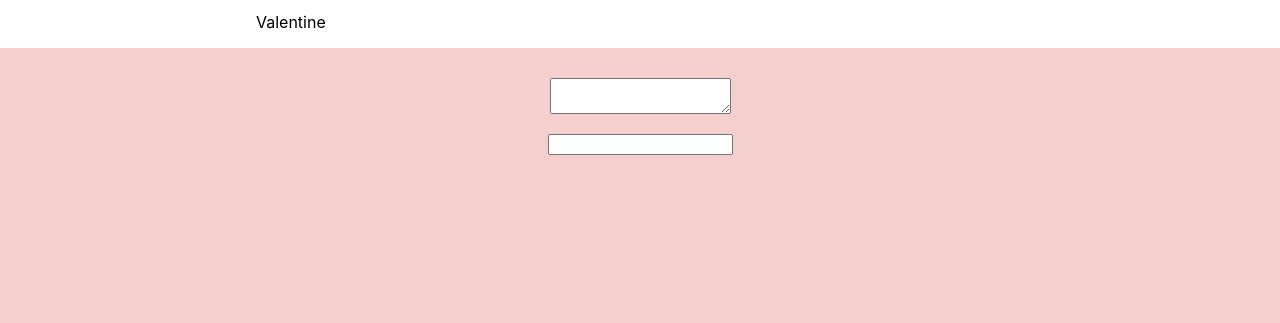
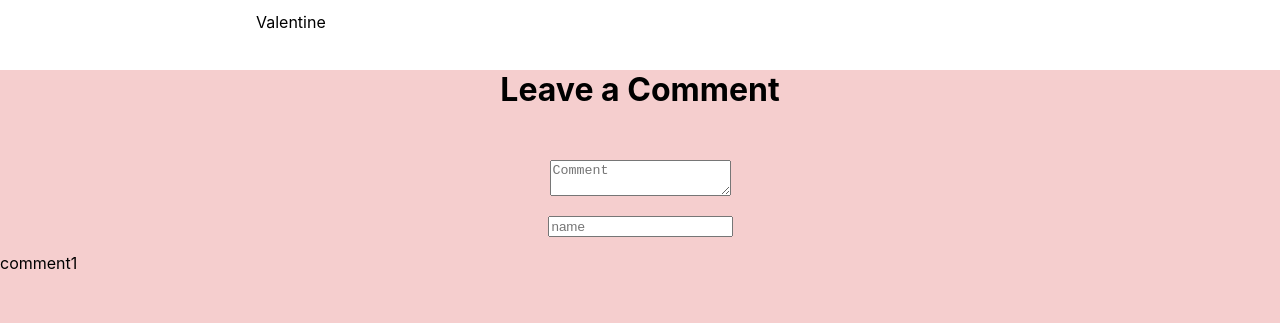
Before and after one commit to Maiyoj/Maps-n-Bags, a React (Create React App) app: page /blog in a window 1280 px wide. Shown: the part 2514-2837 px from the top of the page. Built offline with nearby package versions, Linux system fonts and the light colour scheme; data requests are answered from the project's data file.

Commit message:
new db json data

```diff
--- a/db.json
+++ b/db.json
@@ -25,6 +25,21 @@
         "author":"Valentine"
 
       }
-    ]
+    ],
+
+   "comments":[
+     {
+       "id":1,
+       "comment": "I am in love  with this article"
+     },   {
+      "id":2,
+      "comment": "I am in love  with this article"
+    },
+    {
+      "id":3,
+      "comment": "I am in love  with this article"
+    }
+
+   ]
 
   }
--- a/src/components/Comments.js
+++ b/src/components/Comments.js
@@ -2,10 +2,12 @@ function Comments(){
     return(
 
      <div className="commentForm">
+         <h1>Leave a Comment</h1>
          <form className="updateForm">
-         <textarea></textarea><br/>
-         <input></input>
+         <textarea placeholder="Comment"></textarea><br/>
+         <input placeholder="name"></input>
          </form>
+         <p>comment1</p>
      </div>
      )
 }
```
